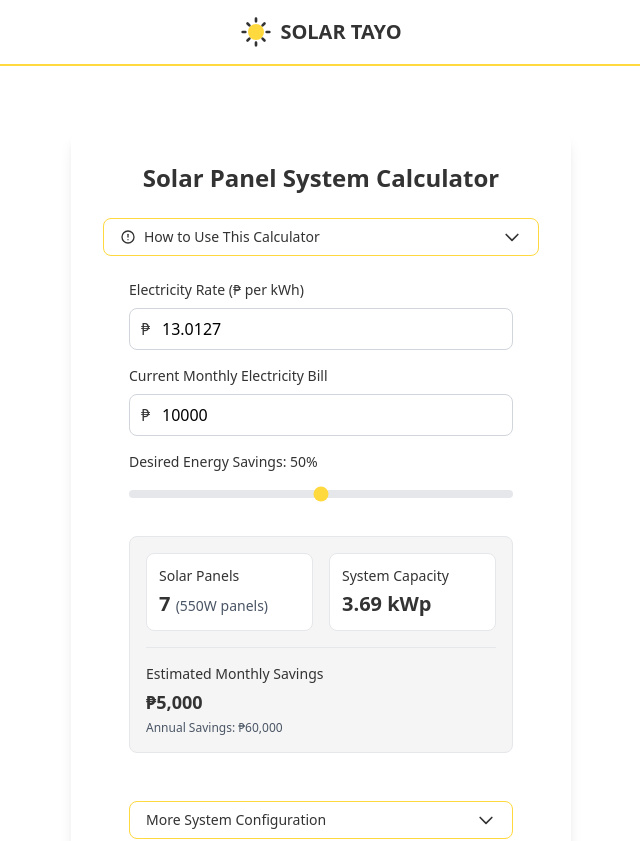
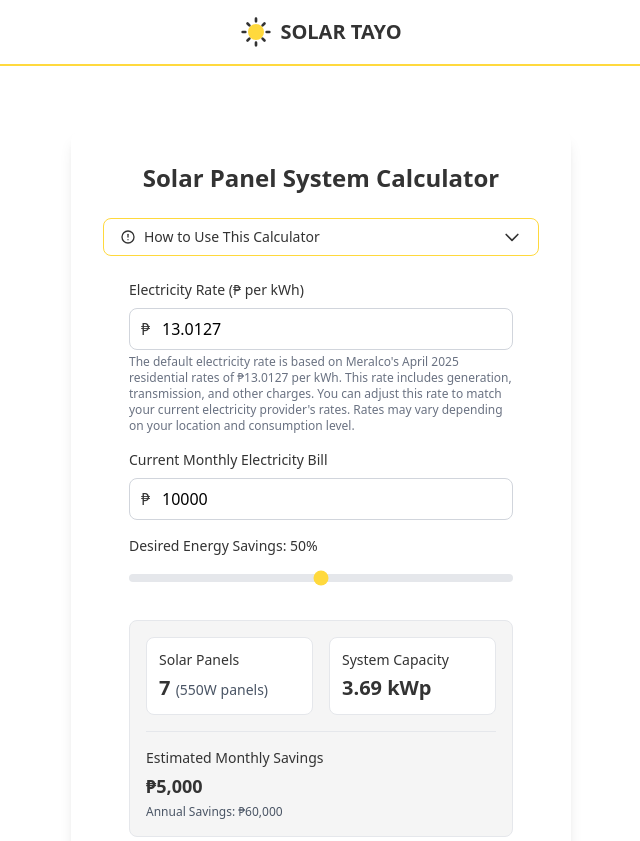
Before and after one commit to MojoJolo/solarcalc, a Vue app: page / in a window 1280 px wide. Shown: the top 841 px of the page, without its empty margins (319-959 px from the left). Built offline with nearby package versions, Linux system fonts and the light colour scheme.

Commit message:
Add helper text with electricity rate description below input field
Adds a descriptive note below the electricity rate input explaining the default Meralco April 2025 residential rate of ₱13.0127/kWh and guidance on adjusting it.

https://claude.ai/code/session_01KPEFwmf7UFyCBmhxvVMXhV

```diff
--- a/src/components/HomeView.vue
+++ b/src/components/HomeView.vue
@@ -138,6 +138,7 @@ const formatSystemCost = (event) => {
                                 class="w-full pl-8 py-2 border border-gray-300 rounded-lg focus:ring-2 focus:ring-[#FFD93D] focus:border-[#FFD93D] transition-all"
                             >
                         </div>
+                        <p class="mt-1 text-xs text-gray-500">The default electricity rate is based on Meralco's April 2025 residential rates of ₱13.0127 per kWh. This rate includes generation, transmission, and other charges. You can adjust this rate to match your current electricity provider's rates. Rates may vary depending on your location and consumption level.</p>
                     </div>
 
                     <div class="w-full sm:w-96">
```
